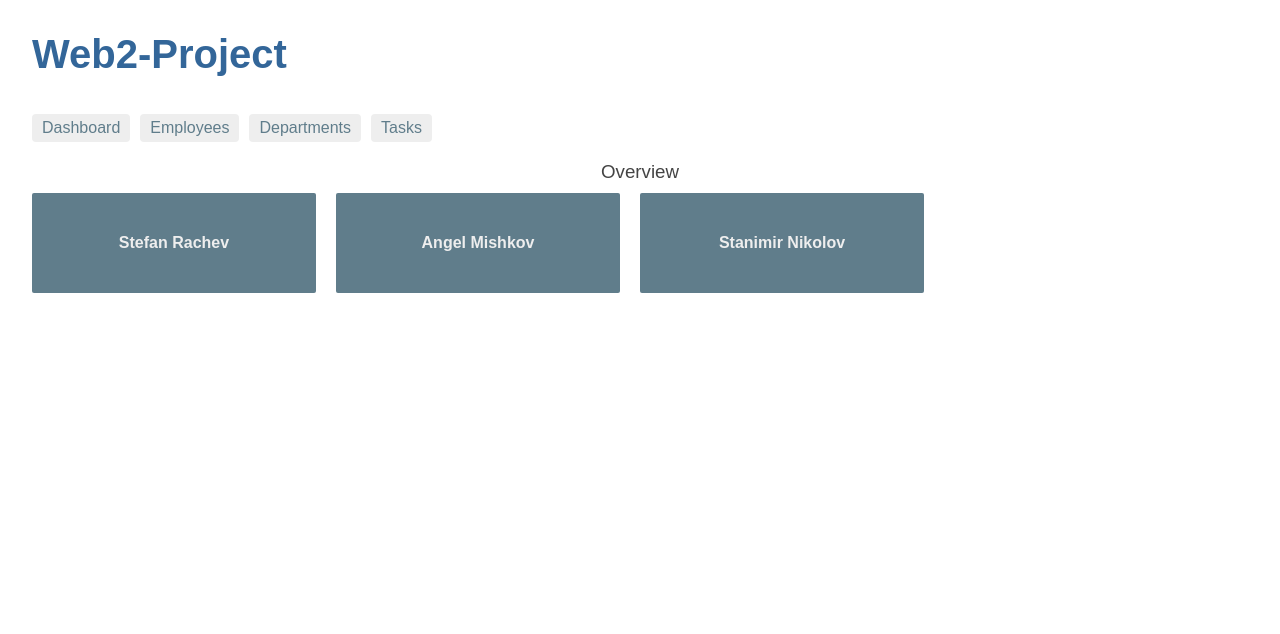
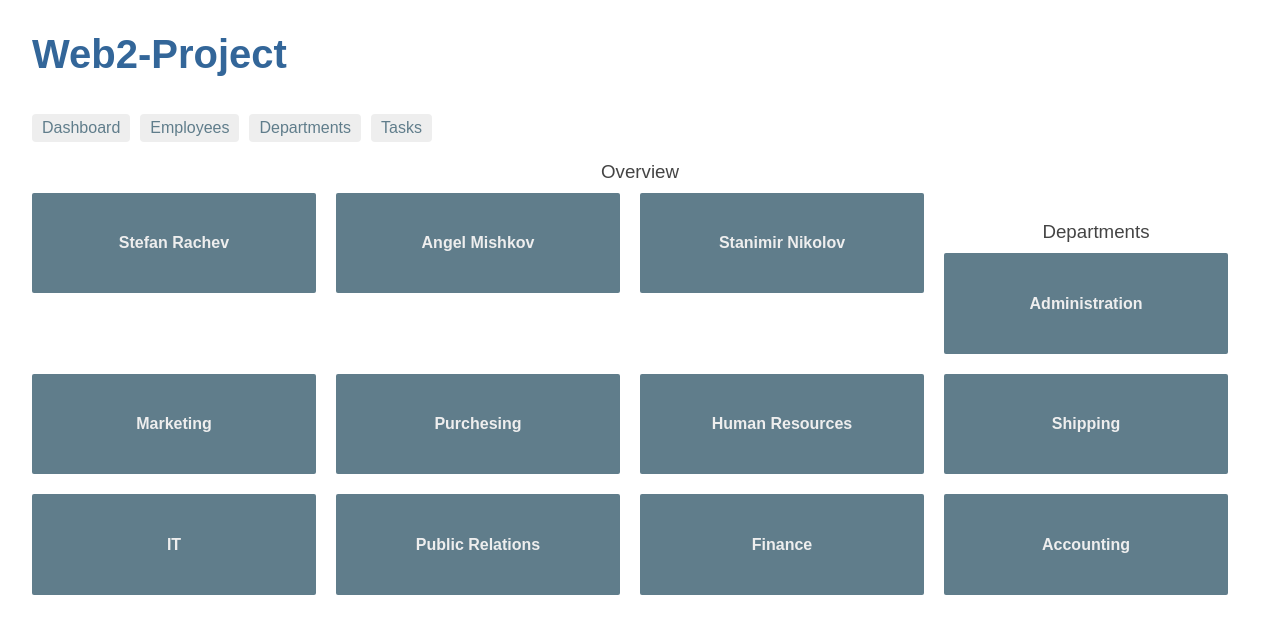
Before and after one commit to TheLostOne-dot/Web2, an Angular app in the folder Web2-Project/: page /dashboard in a window 1280 px wide. Shown: the top 634 px of the page. Built offline with nearby package versions, Linux system fonts and the light colour scheme.

Commit message:
Department added to dashboard

```diff
--- a/Web2-Project/src/app/dashboard/dashboard.component.html
+++ b/Web2-Project/src/app/dashboard/dashboard.component.html
@@ -6,3 +6,11 @@
     </div>
   </a>
 </div>
+  <h3>Departments</h3>
+<div class="grid grid-pad">
+  <a *ngFor="let department of departments" class="col-1-4">
+    <div class="module departments">
+      <h4>{{department.name}}</h4>
+    </div>
+  </a>
+</div>
--- a/Web2-Project/src/app/dashboard/dashboard.component.ts
+++ b/Web2-Project/src/app/dashboard/dashboard.component.ts
@@ -1,6 +1,8 @@
 import { Component, OnInit } from '@angular/core';
 import { Employee } from '../employees';
 import { EmployeesService } from '../employees.service';
+import { Department } from '../department';
+import { DepartmentService } from '../department.service';
 
 @Component({
   selector: 'app-dashboard',
@@ -9,15 +11,20 @@ import { EmployeesService } from '../employees.service';
 })
 export class DashboardComponent implements OnInit {
   employees: Employee[] = [];
-
-  constructor(private employeeService: EmployeesService) { }
+  departments: Department[] = [];
+  constructor(private employeeService: EmployeesService,private departmentService: DepartmentService) { }
 
   ngOnInit() {
     this.getEmployees();
+    this.getDepartments();
   }
 
   getEmployees(): void {
     this.employeeService.getEmployees()
       .subscribe(employees => this.employees = employees);
   }
+  getDepartments(): void{
+    this.departmentService.getDepartments()
+    .subscribe(departments => this.departments = departments);
+  }
 }
--- a/Web2-Project/src/app/department.service.ts
+++ b/Web2-Project/src/app/department.service.ts
@@ -2,6 +2,7 @@ import { Injectable } from '@angular/core';
 import {Department} from './department';
 import {DEPARTMENTS} from './mock-departments';
 import { Observable, of } from 'rxjs';
+
 @Injectable({
   providedIn: 'root'
 })
```
